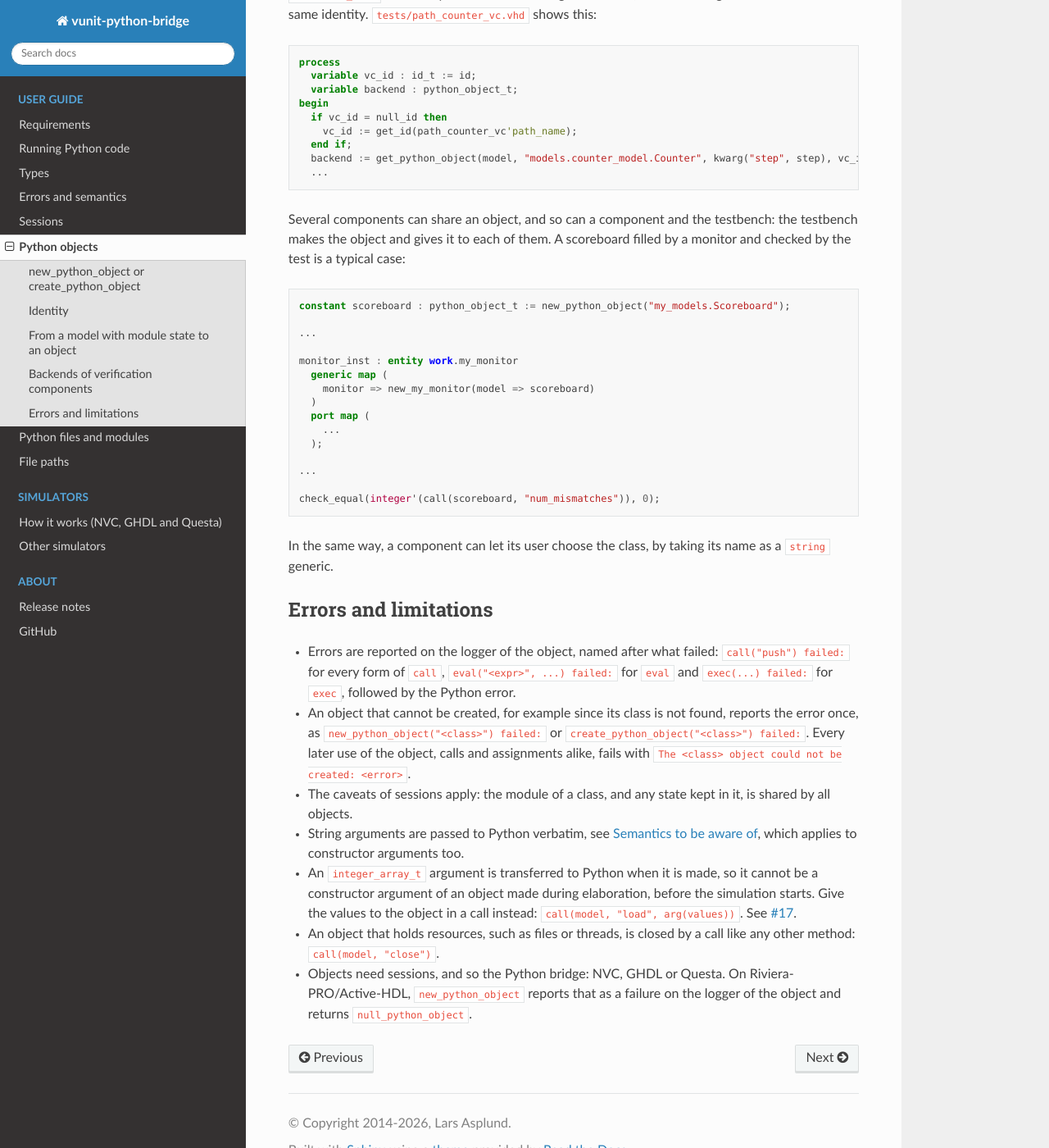
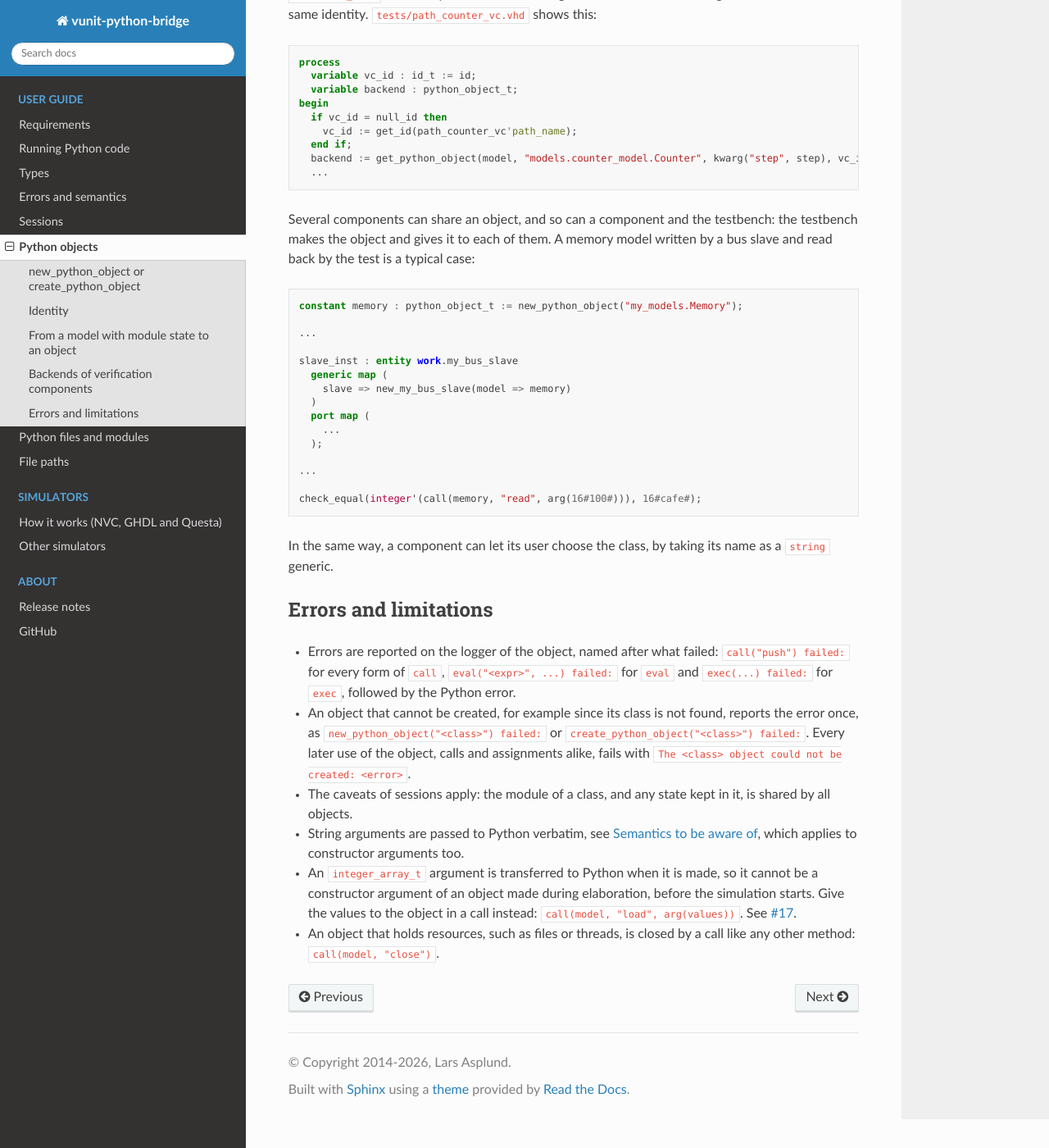
Before and after one commit to VUnit/vunit-python-bridge, a Sphinx documentation site: the page built from docs/python_objects.rst, in a window 1280 px wide and 1400 px high, scrolled down 3594 px. Shown: the whole window at 82% size. Built offline with Sphinx 7.4.7 and the Read the Docs theme 3.1.0, drawn with Linux system fonts in a browser that asks for light colours; pages that are not in the unit, such as notebooks, are missing from menus; the version number is read from the project's files by our own code.

Commit message:
Address review: drop the simulator check of objects, new docs example
Remove p_sessions_supported: on Riviera-PRO/Active-HDL, the first use of an
object already fails in the VHPI primitives, and whether Riviera-PRO is
supported is a question of its own. The shared object example of the docs
is a memory model instead of a scoreboard.

Co-Authored-By: Claude Opus 5.5 <noreply@anthropic.com>

```diff
--- a/docs/python_objects.rst
+++ b/docs/python_objects.rst
@@ -217,17 +217,18 @@ during elaboration, which would give all instances the same identity.
 
 Several components can share an object, and so can a component and the
 testbench: the testbench makes the object and gives it to each of them. A
-scoreboard filled by a monitor and checked by the test is a typical case:
+memory model written by a bus slave and read back by the test is a typical
+case:
 
 .. code-block:: vhdl
 
-    constant scoreboard : python_object_t := new_python_object("my_models.Scoreboard");
+    constant memory : python_object_t := new_python_object("my_models.Memory");
 
     ...
 
-    monitor_inst : entity work.my_monitor
+    slave_inst : entity work.my_bus_slave
       generic map (
-        monitor => new_my_monitor(model => scoreboard)
+        slave => new_my_bus_slave(model => memory)
       )
       port map (
         ...
@@ -235,7 +236,7 @@ scoreboard filled by a monitor and checked by the test is a typical case:
 
     ...
 
-    check_equal(integer'(call(scoreboard, "num_mismatches")), 0);
+    check_equal(integer'(call(memory, "read", arg(16#100#))), 16#cafe#);
 
 In the same way, a component can let its user choose the class, by taking its
 name as a ``string`` generic.
@@ -263,6 +264,3 @@ Errors and limitations
   <https://github.com/VUnit/vunit-python-bridge/issues/17>`__.
 * An object that holds resources, such as files or threads, is closed by a
   call like any other method: ``call(model, "close")``.
-* Objects need sessions, and so the Python bridge: NVC, GHDL or Questa. On
-  Riviera-PRO/Active-HDL, ``new_python_object`` reports that as a failure on
-  the logger of the object and returns ``null_python_object``.
```
Also changed, not shown: 5 other files.
